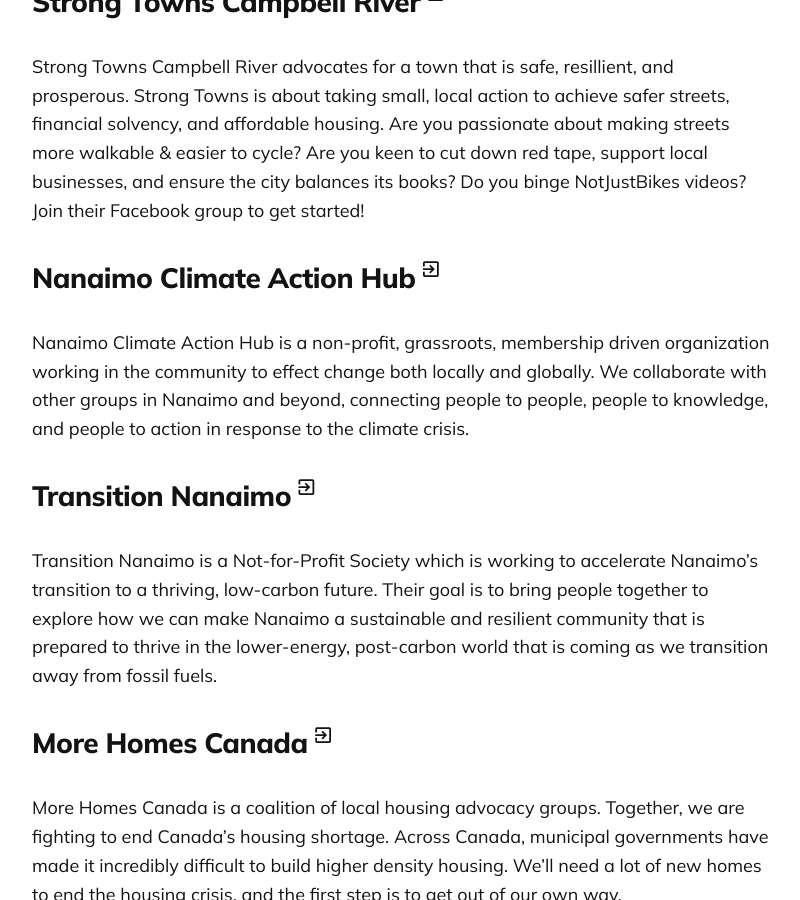
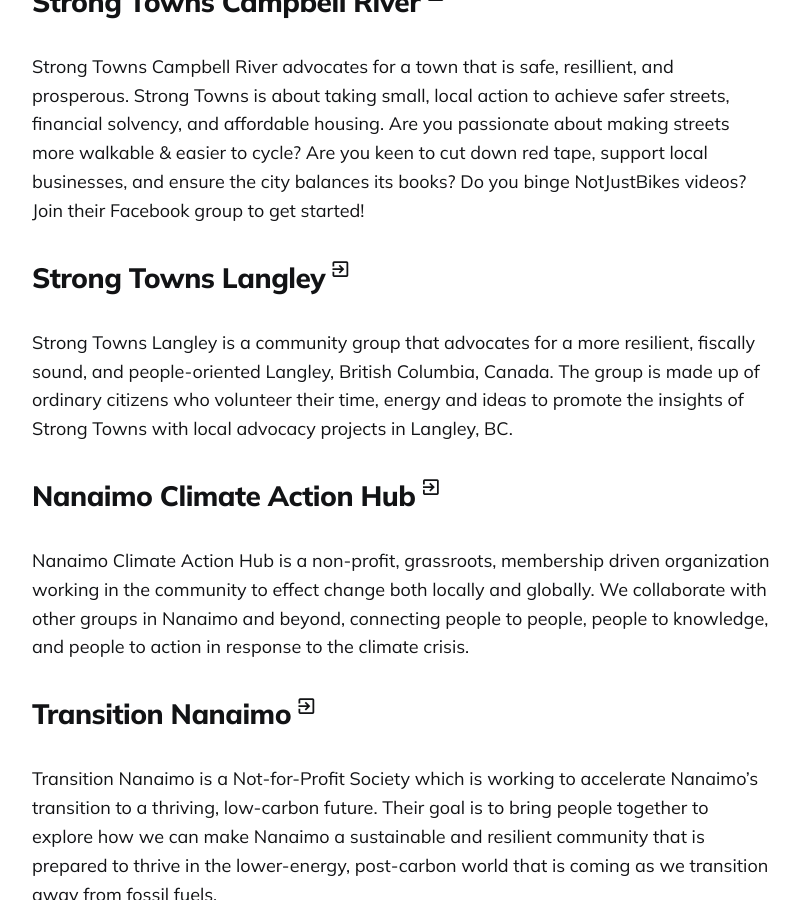
Before and after one commit to LaputanMachines/beautiful-nanaimo, a Jekyll site: the page built from _pages/partners.md, in a window 1280 px wide and 900 px high, scrolled down 458 px. Shown: the whole window, without its empty margins (238-1038 px from the left). Built offline with Jekyll 4.4.1, drawn with Linux system fonts in a browser that asks for light colours.

Commit message:
Add Nov Vault meetup, climate solutions workshop, and STL partnership

```diff
--- a/_pages/partners.md
+++ b/_pages/partners.md
@@ -9,6 +9,11 @@
 ## Strong Towns Campbell River <a class="partner-link" href="https://www.facebook.com/groups/strongtownscr" target="_blank"><sup><i class="ion ion-md-exit"></i></sup></a>
 
 Strong Towns Campbell River advocates for a town that is safe, resillient, and prosperous. Strong Towns is about taking small, local action to achieve safer streets, financial solvency, and affordable housing. Are you passionate about making streets more walkable & easier to cycle? Are you keen to cut down red tape, support local businesses, and ensure the city balances its books? Do you binge NotJustBikes videos? Join their Facebook group to get started!
+
+## Strong Towns Langley <a class="partner-link" href="https://www.strongtownslangley.org" target="_blank"><sup><i class="ion ion-md-exit"></i></sup></a>
+
+Strong Towns Langley is a community group that advocates for a more resilient, fiscally sound, and people-oriented Langley, British Columbia, Canada.
+The group is made up of ordinary citizens who volunteer their time, energy and ideas to promote the insights of Strong Towns with local advocacy projects in Langley, BC.
 
 ## Nanaimo Climate Action Hub <a class="partner-link" href="https://www.nanaimoclimateaction.org" target="_blank"><sup><i class="ion ion-md-exit"></i></sup></a>
 
```
Also changed, not shown: _posts/2023-11-09-connecting-climate-solutions.md (added, +26 -0 lines), _posts/2023-11-11-monthly-meetup-the-vault.md (+2 -2 lines), images/events/2023-11-09-climate-action-week.png (added).
